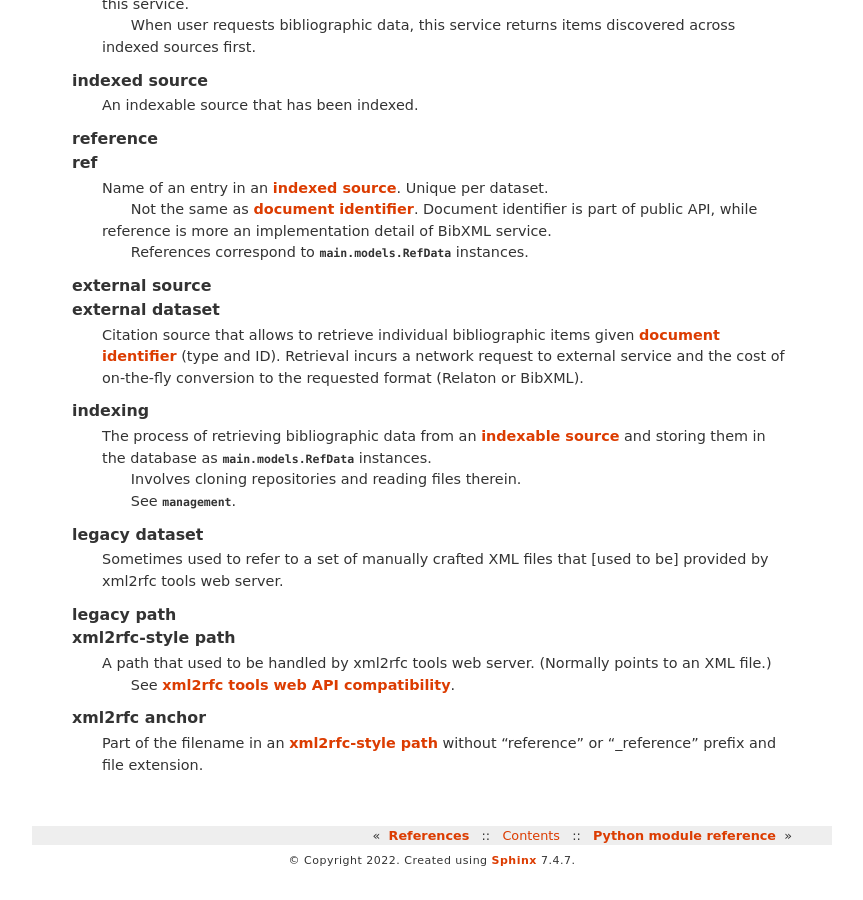
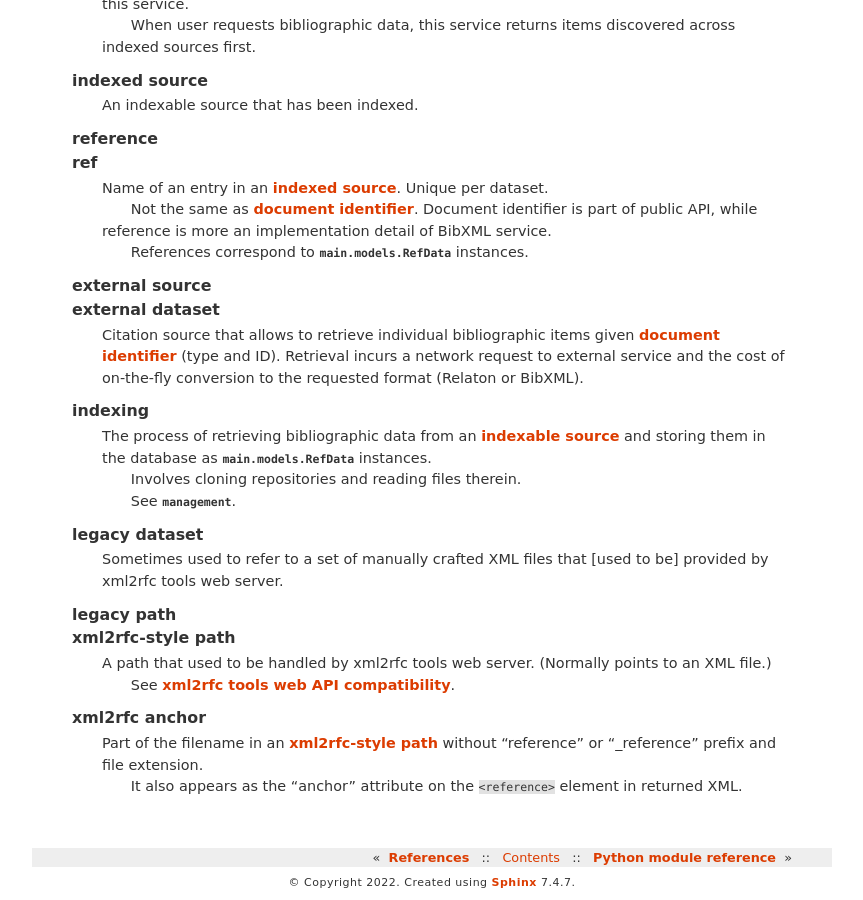
Before and after one commit to ietf-tools/bibxml-service, a Sphinx documentation site: the page built from docs/ref/glossary.rst, in a window 1280 px wide and 900 px high, scrolled down 1276 px. Shown: the whole window, without its empty margins (208-1071 px from the left). Built offline with Sphinx 7.4.7, drawn with Linux system fonts in a browser that asks for light colours; pages that are not in the unit, such as notebooks, are missing from menus; before the commit the page ends 2154 px from its top, so only the background shows below that.

Commit message:
docs(glossary): expand on “xml2rfc anchor”

```diff
--- a/docs/ref/glossary.rst
+++ b/docs/ref/glossary.rst
@@ -125,3 +125,6 @@ Glossary
    xml2rfc anchor
       Part of the filename in an :term:`xml2rfc-style path`
       without “reference” or “_reference” prefix and file extension.
+
+      It also appears as the “anchor” attribute on the ``<reference>``
+      element in returned XML.
```
